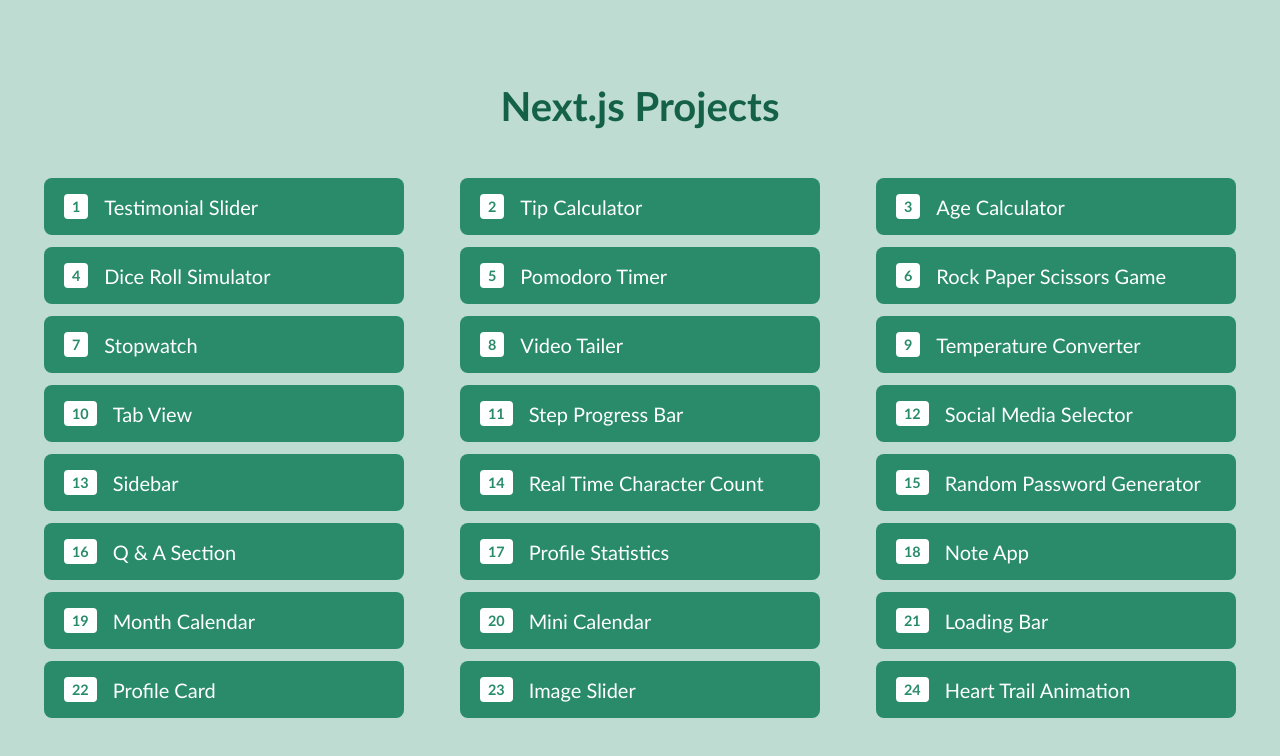
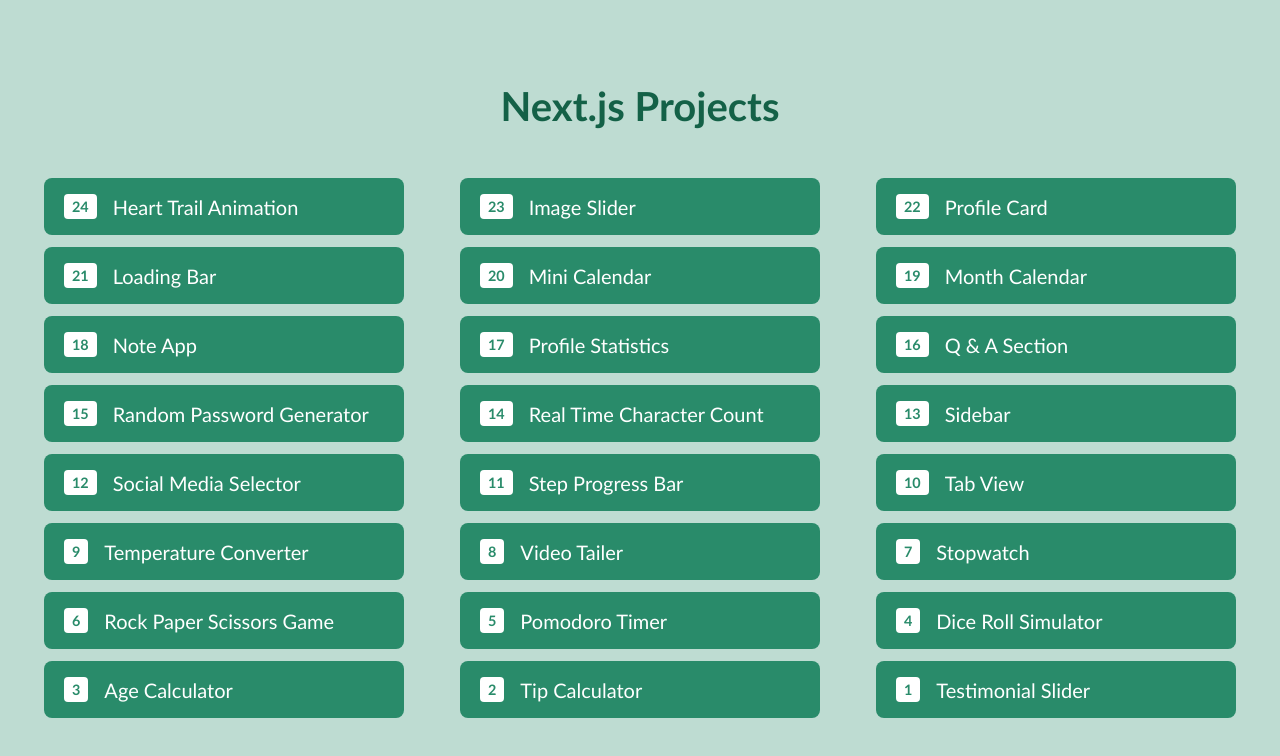
Before and after one commit to rahuljindal1/nextjs14-practice-projects, a Next.js app: page / in a window 1280 px wide. Shown: the top 756 px of the page. Built offline with nearby package versions, Linux system fonts and the light colour scheme.

Commit message:
chore: Sort project by latest

```diff
--- a/src/app/routes/index.tsx
+++ b/src/app/routes/index.tsx
@@ -98,9 +98,10 @@
       return <></>;
     }
 
+    const latestProjects = PROJECTS.toSorted((p1, p2) => p2.id - p1.id);
     return (
       <div className={styles.projectList}>
-        {PROJECTS.map(
+        {latestProjects.map(
           (project) =>
             !isPinned(project.id) && (
               <ProjectItem
```
